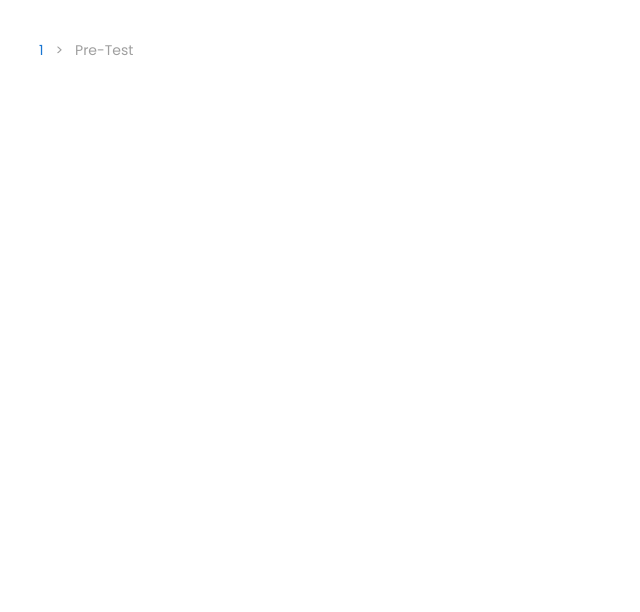
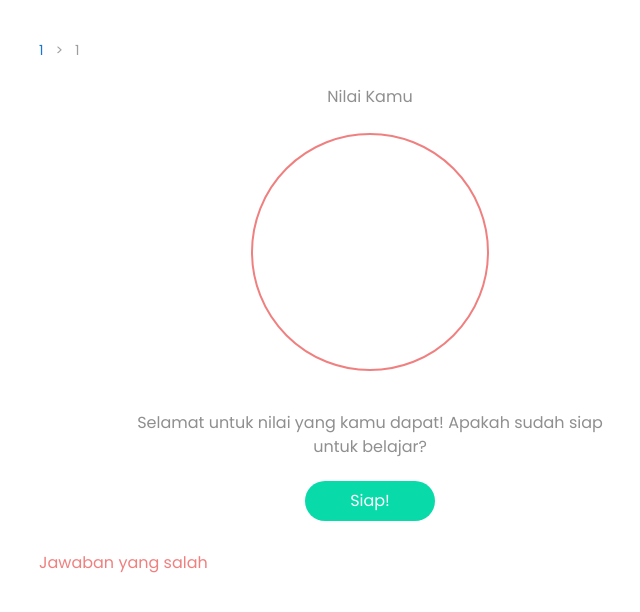
Before and after one commit to firdausraginda/elearning-web, a Vue app: page /resultTest/1/1 in a window 1280 px wide. Shown: the top 612 px of the page, without its empty margins (270-910 px from the left). Built offline with nearby package versions, Linux system fonts and the light colour scheme.

Commit message:
progres resulttest

```diff
--- a/src/App.vue
+++ b/src/App.vue
@@ -38,4 +38,12 @@
 .second-color {
   color: #8f8f8f;
 }
+
+.green-color {
+  color: #08dba9;
+}
+
+.red-color {
+  color: #f08080;
+}
 </style>
--- a/src/assets/questions.json
+++ b/src/assets/questions.json
@@ -66,16 +66,16 @@
                 "id": 1,
                 "text": "Berikut yang dilakukan pada tahapan design, kecuali ?",
                 "jwb": [
-                    "target audience analysis",
-                    "task analysis",
-                    "policy analysis",
-                    "topic analysis"
+                    "target audience design",
+                    "task design",
+                    "policy design",
+                    "topic design"
                 ],
-                "jwbBenar": "policy analysis"
+                "jwbBenar": "policy design"
             },
             {
                 "id": 2,
-                "text": "Yang tidak termasuk dalam target audience analysis adalah ?",
+                "text": "Yang tidak termasuk dalam target audience design adalah ?",
                 "jwb": [
                     "design skill audience",
                     "design pola tidur audience",
--- a/src/components/Button.vue
+++ b/src/components/Button.vue
@@ -23,9 +23,9 @@
         type: String,
         default: ''
       },
-      typeBtn: {
-        type: String,
-        default: ''
+      isCheck: {
+        type: Boolean,
+        default: null
       },
       questions: {
         type: Array,
@@ -34,9 +34,10 @@
     },
     methods: {
       actions() {
-        if (this.typeBtn == 'check') {
+        if (this.isCheck == true) {
           let arr = []
           let counterBenar = 0
+          let jwbSalah = []
           for (var i = 1; i < 6; i++) {
             let retrievedAnswer = localStorage.getItem(`ans-pretest-${i}`);
             if (retrievedAnswer != null) {
@@ -50,17 +51,15 @@
           for (var j = 0; j < 5; j++) {
             if (this.questions[j].jwbBenar == arr[j]) {
               counterBenar++
+            }else{
+              jwbSalah.push(this.questions[j].id)
             }
           }
-          console.log(counterBenar);
-          this.$router.push({ path: `${this.to}/${this.idPage}` })
-        } else if (this.typeBtn == 'link') {
-          if (this.to.match('test')) {
-            this.$router.push({ path: `${this.to}/${this.idPage}` })
-          } else {
-            this.$router.push({ path: `${this.to}` })
-          }
+          let score = counterBenar / 5 * 100
+          localStorage.setItem(`pre-test-score`, score);
+          localStorage.setItem(`jwb-salah`, jwbSalah);
         }
+        this.$router.push({ path: `${this.to}/${this.idPage}` })
       }
     }
   };
--- a/src/views/InfoTest.vue
+++ b/src/views/InfoTest.vue
@@ -6,7 +6,7 @@
           <div class="second-color subheading text-xs-center mb-4">
             Sebelum mulai belajar, silahkan isi pre-test terlebih dahulu
           </div>
-          <btn class="text-xs-center" text="Mulai"  typeBtn="link" to="/test/pre-test" :idPage="idPage"/>
+          <btn class="text-xs-center" text="Mulai" :isCheck=false to="/test/pre-test" :idPage="idPage"/>
         </v-flex>
       </v-layout>
     </v-container>
--- a/src/views/ResultTest.vue
+++ b/src/views/ResultTest.vue
@@ -2,8 +2,43 @@
   <div class="result-test">
     <v-container>
       <v-layout justify-center wrap>
-        <v-flex md8>
-          <Breadcrumbs class="mt-3 px-5" :journey="journey" />
+        <v-flex xs12 md8>
+          <Breadcrumbs class="mt-3 mx-5" :journey="journey" />
+        </v-flex>
+        <v-flex xs12 md8>
+          <div class="subheading second-color text-xs-center my-4">
+            Nilai Kamu
+          </div>
+        </v-flex>
+        <v-flex xs12 md8>
+          <div class="rounded-score green-border" v-if="score > 50">
+            <v-layout align-center justify-center fill-height>
+              <div class="score green-color">{{ score }}</div>
+            </v-layout>
+          </div>
+          <div class="rounded-score red-border" v-else>
+            <v-layout align-center justify-center fill-height>
+              <div class="score red-color">{{ score }}</div>
+            </v-layout>
+          </div>
+        </v-flex>
+        <v-flex xs12 md5>
+          <div class="subheading second-color text-xs-center mt-4 mb-3 pt-3">
+            Selamat untuk nilai yang kamu dapat! Apakah sudah siap untuk
+            belajar?
+          </div>
+        </v-flex>
+        <v-flex xs12 md8>
+          <Btn
+            class="text-xs-center"
+            text="Siap!"
+            :isCheck="false"
+            to="/belajar"
+            :idPage="idPage"
+          />
+        </v-flex>
+        <v-flex xs12 md8>
+          <div class="subheading mx-5 red-color mt-4">Jawaban yang salah</div>
         </v-flex>
       </v-layout>
     </v-container>
@@ -12,6 +47,7 @@
 
 <script>
 import Breadcrumbs from "../components/Breadcrumbs";
+import Btn from "../components/Button";
 
 export default {
   data() {
@@ -23,18 +59,52 @@ export default {
           href: "/"
         },
         {
-          text: "Pre-Test",
+          text: this.$route.params.testType,
           disabled: true,
           href: "test"
         }
-      ]
+      ],
+      score: 0,
+      idPage: this.$route.params.idPage
     };
   },
   components: {
-    Breadcrumbs
+    Breadcrumbs,
+    Btn
+  },
+  created() {
+    this.getScore();
+  },
+  methods: {
+    getScore() {
+      if (this.$route.params.testType == "pre-test") {
+        this.score = localStorage.getItem(`pre-test-score`);
+      } else {
+        this.score = localStorage.getItem(`post-test-score`);
+      }
+    }
   }
 };
 </script>
 
 <style lang="scss" scoped>
+.green-border {
+  border-color: #08dba9 !important;
+}
+.red-border {
+  border-color: #f08080 !important;
+}
+
+.rounded-score {
+  margin: auto;
+  width: 238px;
+  height: 238px;
+  border-radius: 50%;
+  border: 2px solid;
+  box-sizing: border-box;
+}
+.score {
+  font-weight: 300;
+  font-size: 72px;
+}
 </style>
--- a/src/views/Test.vue
+++ b/src/views/Test.vue
@@ -3,7 +3,7 @@
     <v-container>
       <v-layout justify-center wrap>
         <v-flex md8>
-          <Breadcrumbs class="mt-3 px-5" :journey="journey" />
+          <Breadcrumbs class="mt-3 mx-5" :journey="journey" />
         </v-flex>
         <v-flex md8>
           <h1 class="mt-4 mb-3 primer-color text-xs-center">{{ testType }}</h1>
@@ -23,7 +23,7 @@
             :questions="questions"
             class="text-xs-center mb-3 mt-3"
             text="Selesai"
-            typeBtn="check"
+            :isCheck=true
             to="/resultTest/pre-test"
             :idPage="idPage"
           />
@@ -50,7 +50,7 @@ export default {
           href: "/"
         },
         {
-          text: "Pre-Test",
+          text: this.$route.params.testType,
           disabled: true,
           href: "test"
         }
```
